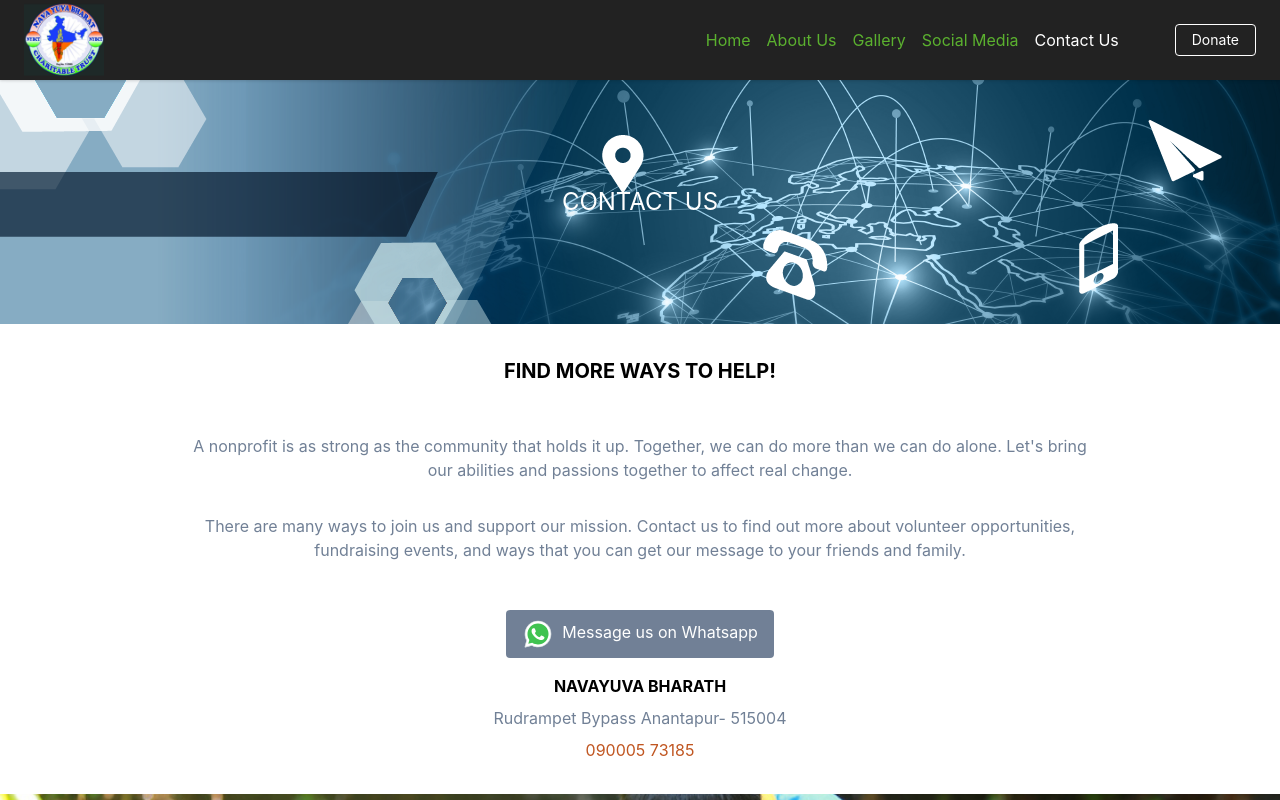
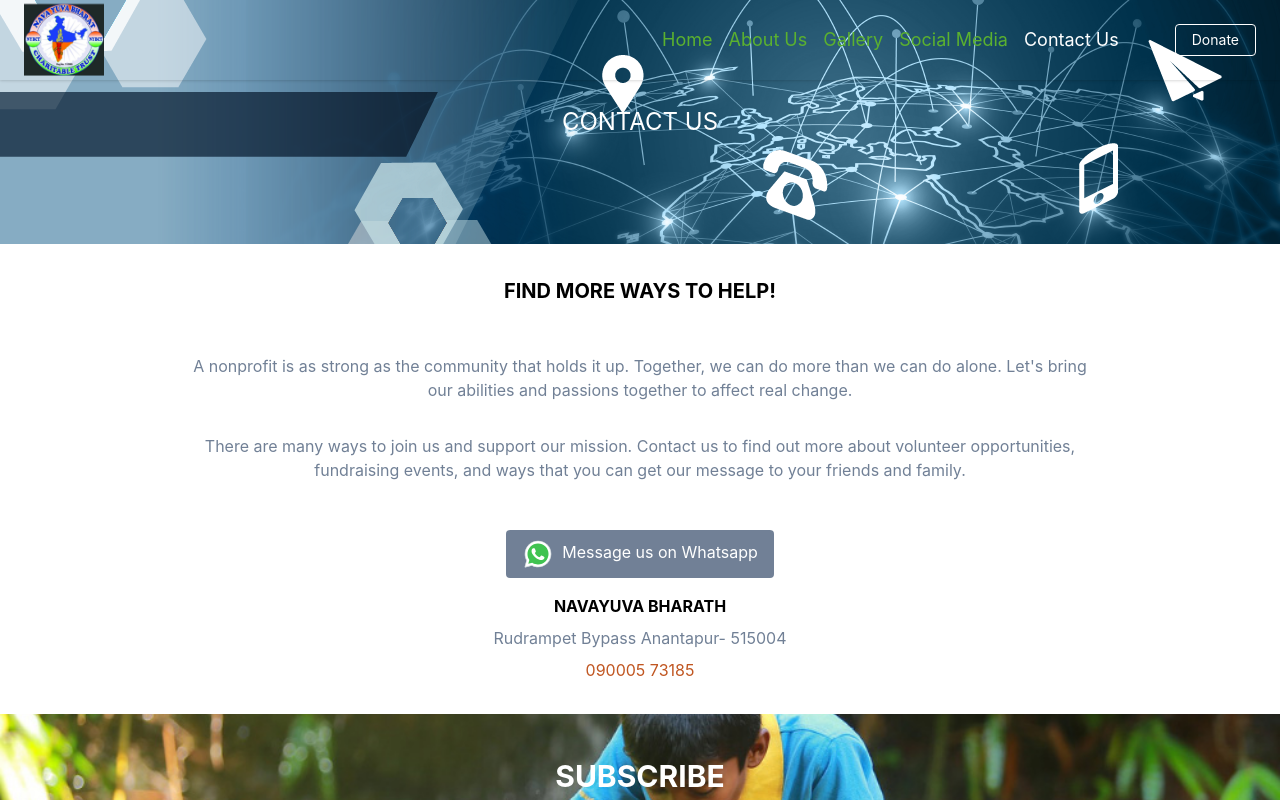
Before and after one commit to trinethrareddy/navayuvabhaarath, a React (Create React App) app: page /contact in a window 1280 px wide. Shown: the top 800 px of the page. Built offline with nearby package versions, Linux system fonts and the light colour scheme.

Commit message:
updated the animation

```diff
--- a/src/components/Header.js
+++ b/src/components/Header.js
@@ -2,8 +2,31 @@ import React, {Component} from 'react';
 import logo from '../assets/images/header-logo2.png';
 import { BrowserRouter as Router, NavLink } from 'react-router-dom';
 class HeaderComponent extends Component {
+  componentDidMount() {
+    console.log('header', this.refs.header);
+    if(this.refs && this.refs.header) {
+      window.addEventListener('scroll', this.handleScroll);
+    }
+  };
+    handleScroll = ()=> {
+      if(window.pageYOffset > 350 && !this.refs.header.classList.contains('sticky')) {
+        this.refs.header.classList.add('sticky');
+        this.refs.header.classList.add('secondary-bg-color');
+        this.refs.header.classList.add('animated');
+        this.refs.header.classList.add('fadeInDown');
+      } else if(window.pageYOffset <= 350 && this.refs.header.classList.contains('sticky')) {
+        this.refs.header.classList.remove('sticky');
+        this.refs.header.classList.remove('secondary-bg-color');
+        this.refs.header.classList.remove('animated');
+        this.refs.header.classList.remove('fadeInDown');
+      }
+    };
+    componentWillUnmount(){
+      window.removeEventListener(this.handleScroll);
+    }
+
   render() {
-    return (<nav className="flex z-10 items-center justify-between flex-wrap secondary-bg-color px-6 shadow sticky top-0 py-4 md:py-0">
+    return (<nav ref="header" className="flex z-10 items-center justify-between flex-wrap px-6 shadow absolute w-full top-0 py-4 md:py-0">
       <div className="flex items-center flex-shrink-0 text-white mr-6">
         <img src={logo} alt="Logo" className="w-full h-20" />
       </div>
@@ -13,13 +36,13 @@ class HeaderComponent extends Component {
         </button>
       </div>
       <div className="w-full block  lg:flex lg:items-center lg:w-auto">
-        <div className="text-sm lg:flex-grow mr-10 text-base">
+        <div className="text-sm lg:flex-grow mr-10 text-lg">
         {/* <Nav> */}
-          <NavLink to="/home" activeClassName="active" className="block mt-4 lg:inline-block lg:mt-0 primary-color hover:text-white mr-4">Home</NavLink>
-            <NavLink to="/about-us" activeClassName="active" className="block mt-4 lg:inline-block lg:mt-0 primary-color hover:text-white mr-4">About Us</NavLink>
-            <NavLink to="/gallery" activeClassName="active" className="block mt-4 lg:inline-block lg:mt-0 primary-color hover:text-white mr-4">Gallery</NavLink>
-            <NavLink to="/media" activeClassName="active" className="block mt-4 lg:inline-block lg:mt-0 primary-color hover:text-white mr-4">Social Media</NavLink>
-            <NavLink to="/contact" activeClassName="active" className="block mt-4 lg:inline-block lg:mt-0 primary-color hover:text-white mr-4">Contact Us</NavLink>
+          <NavLink to="/home" activeClassName="active" className="block mt-4 lg:inline-block lg:mt-0 primary-color hover:text-white mr-4 border-b-2 border-transparent hover:border-white">Home</NavLink>
+            <NavLink to="/about-us" activeClassName="active" className="block mt-4 lg:inline-block lg:mt-0 primary-color hover:text-white mr-4 border-b-2 border-transparent hover:border-white">About Us</NavLink>
+            <NavLink to="/gallery" activeClassName="active" className="block mt-4 lg:inline-block lg:mt-0 primary-color hover:text-white mr-4 border-b-2 border-transparent hover:border-white">Gallery</NavLink>
+            <NavLink to="/media" activeClassName="active" className="block mt-4 lg:inline-block lg:mt-0 primary-color hover:text-white mr-4 border-b-2 border-transparent hover:border-white">Social Media</NavLink>
+            <NavLink to="/contact" activeClassName="active" className="block mt-4 lg:inline-block lg:mt-0 primary-color hover:text-white mr-4 border-b-2 border-transparent hover:border-white">Contact Us</NavLink>
             {/* </Nav>        */}
         </div>
         <div>
--- a/src/components/HelpUs.js
+++ b/src/components/HelpUs.js
@@ -6,7 +6,7 @@ class HelpUsComponent extends Component {
     render() {
         return (
             <div className="help-us mb-20">
-                <ScrollAnimation animateIn="fadeInUp">
+                <ScrollAnimation animateOnce="true" animateIn="fadeInUp">
                     <Title titleName="Help Us" />
                     <div className="md:flex md:w-4/5 ml-auto mr-auto p-10 md:p-0">
                         <div className="w-full md:w-1/2">
--- a/src/components/Subscribe.js
+++ b/src/components/Subscribe.js
@@ -5,7 +5,7 @@ class SubscribeComponent extends Component {
     render() {
         return (
             <div className="subscribe">
-                <ScrollAnimation animateIn="fadeInUp">
+                <ScrollAnimation animateOnce="true" animateIn="fadeInUp">
                     <div className="bg-fixed bg-no-repeat bg-cover bg-center flex justify-center text-white py-10" style={{ 'backgroundImage': `url(${subscribeImg})` }}>
                         <div className="text-center p-10 md:p-0">
                             <h3 className="mb-5 text-3xl font-bold"> SUBSCRIBE</h3>
--- a/src/pages/ContactUs.js
+++ b/src/pages/ContactUs.js
@@ -12,7 +12,7 @@ class ContactUs extends Component {
         return (
             <React.Fragment>
                 <SmallBannerComponent bgImage={contactUsImg} bannerText="CONTACT US" />
-                <ScrollAnimation animateIn="fadeInUp">
+                <ScrollAnimation animateOnce="true" animateIn="fadeInUp">
                 <div className="text-center mb-8">
                     <div className="font-bold text-center mt-8 text-xl">FIND MORE WAYS TO HELP!</div>
                     <div className="mx-48 my-12 text-gray-600">
```
